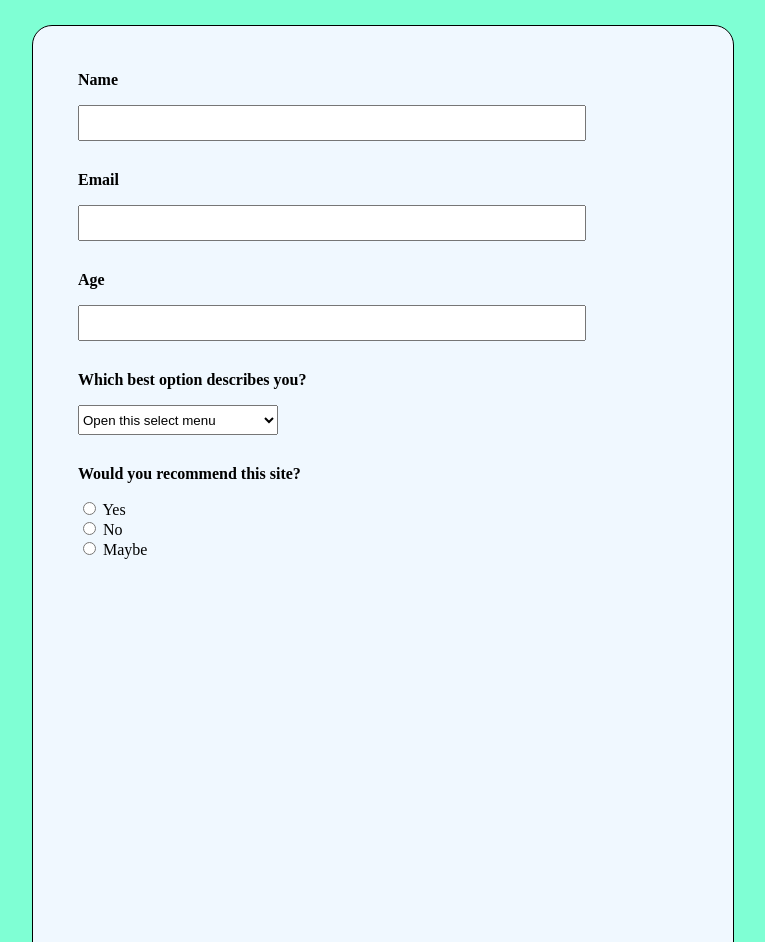
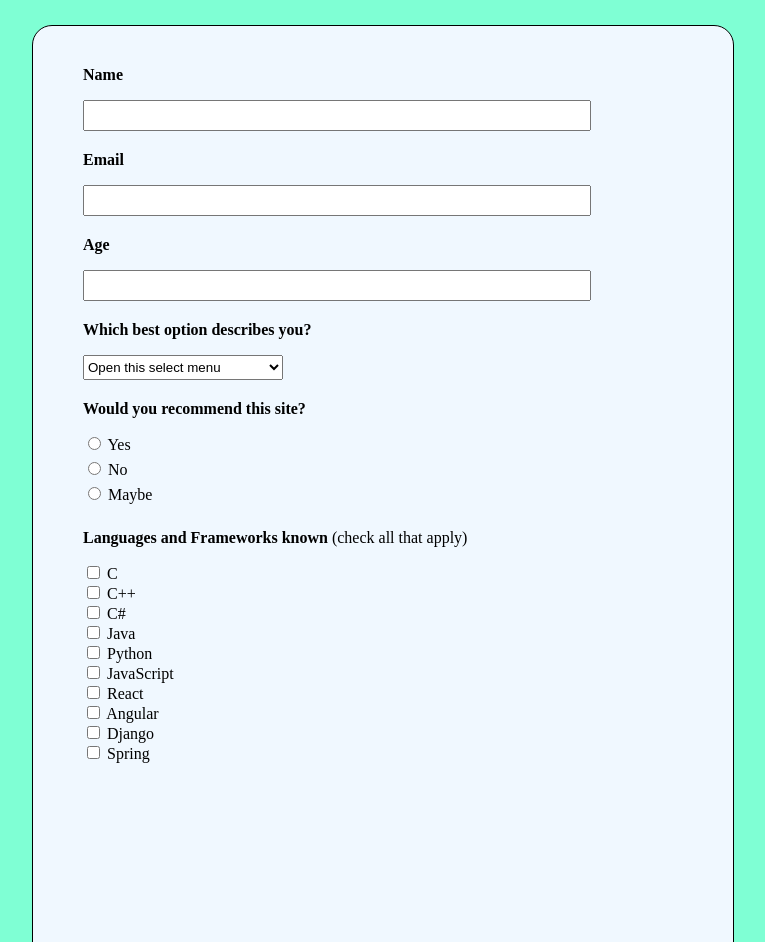
Before and after one commit to DanielGallo84/HtmlForms, a plain HTML site: page index.html in a window 1280 px wide. Shown: the part 102-1044 px from the top of the page, without its empty margins (306-1071 px from the left). Drawn offline with Linux system fonts and the light colour scheme.

Commit message:
checkbox added

```diff
--- a/index.html
+++ b/index.html
@@ -7,7 +7,7 @@
     <link rel="stylesheet" href="./style.css">
 </head>
 <body>
-    <h1>HTML Form</h1>
+    <h1>Survey Form</h1>
     <div class="form_container">
         <form class="form">
             <p class="texto">Name</p>
@@ -37,8 +37,30 @@
                 <input type="radio" id="choice3" name="choice" value="maybe">
                 <label for="choice3">Maybe</label>
             </div>
+            <p class="texto">Languages and Frameworks known <span>(check all that apply)</span></p>
+            <div class="check">
+          <label class="checkbox"><input type="checkbox" id="cbox1" value="first_checkbox" /> C</label><br />
+          <input type="checkbox" id="cbox2" value="second_checkbox" />
+          <label class="checkbox" for="cbox2">C++</label><br>
+          <input type="checkbox" id="cbox3" value="second_checkbox" />
+          <label class="checkbox" for="cbox3">C#</label><br>
+          <input type="checkbox" id="cbox4" value="second_checkbox" />
+          <label class="checkbox" for="cbox4">Java</label><br>
+          <input type="checkbox" id="cbox5" value="second_checkbox" />
+          <label class="checkbox" for="cbox5">Python</label><br>
+          <input type="checkbox" id="cbox6" value="second_checkbox" />
+          <label class="checkbox" for="cbox6">JavaScript</label><br>
+          <input type="checkbox" id="cbox7" value="second_checkbox" />
+          <label class="checkbox" for="cbox7">React</label><br>
+          <input type="checkbox" id="cbox8" value="second_checkbox" />
+          <label class="checkbox" for="cbox8">Angular</label><br>
+          <input type="checkbox" id="cbox9" value="second_checkbox" />
+          <label class="checkbox" for="cbox9">Django</label><br>
+          <input type="checkbox" id="cbox10" value="second_checkbox" />
+          <label class="checkbox" for="cbox10">Spring</label><br>
+            </div>
 
-            <checkbox label="label" v-model="value" value="value"></checkbox>
+
 
 
 
--- a/style.css
+++ b/style.css
@@ -4,6 +4,7 @@ body{
 h1{
     margin-top: 50px;
     text-align: center;
+    font-weight: bold;
 }
 
 .form_container{
@@ -16,41 +17,47 @@ h1{
     border: 1px solid rgb(0, 0, 0);
 }
 .form{
-    padding: 15px;
+    padding: 20px;
 
 }
 .texto{
     margin-left: 30px;
-    margin-top: 30px;
+    margin-top: 20px;
     font-weight: bold;
+}
+span{
+    font-weight: normal;
 }
 #name{
     margin-left: 30px;
-    height: 30px;
     width: 500px;
+    height: 25px;
 }
 #email{
     margin-left: 30px;
-    height: 30px;
     width: 500px;
+    height: 25px;
 }
 #age{
     margin-left: 30px;
-    height: 30px;
     width: 500px;
+    height: 25px;
 }
 #option{
     margin-left: 30px;
-    height: 30px;
+    height: 25px;
     width: 200px;
 }
 .radio{
     vertical-align:baseline;
     margin-left: 30px;
     width: 100px;
-    height: 20px;
+    height: 25px;
 }
-
+.check{
+    margin-left: 30px;
+    width: 150px;
+}
 .submit{
     height: 40px;
     width: 600px;
```
